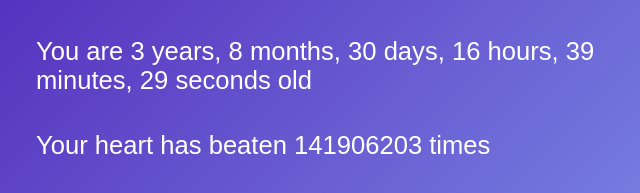
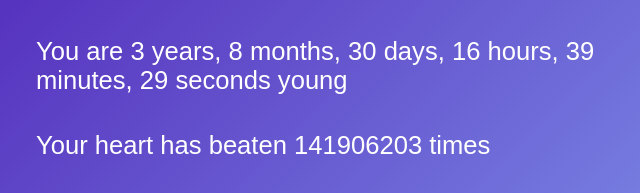
Before and after one commit to chetaniitbhilai/project_CS200, a plain HTML site: page index.html in a window 1280 px wide. Both pictures are taken after typing "2020-01-15" into the empty fields and a click on the button "Calculate". Shown: the part 438-631 px from the top of the page, 100-740 px from the left. Drawn offline with Linux system fonts and the light colour scheme.

Commit message:
old to young

```diff
--- a/index.html
+++ b/index.html
@@ -135,7 +135,7 @@ sharebtn.addEventListener('click', () => {
                 let br=Math.floor(Math.abs(birthDate-today)/1000*0.3);
                 let hb=Math.floor(Math.abs(birthDate-today)/1000*1.2);
                 heart.innerHTML=`Your heart has beaten ${hb} times`;
-                result.innerHTML=`You are ${y3} years, ${m3} months, ${d3} days, ${hrs} hours, ${min} minutes, ${sec} seconds old `;
+                result.innerHTML=`You are ${y3} years, ${m3} months, ${d3} days, ${hrs} hours, ${min} minutes, ${sec} seconds young`;
                 breath.innerHTML=`You have taken ${br} breaths`;
                 setInterval(calculateage, 1000);
             }
```
